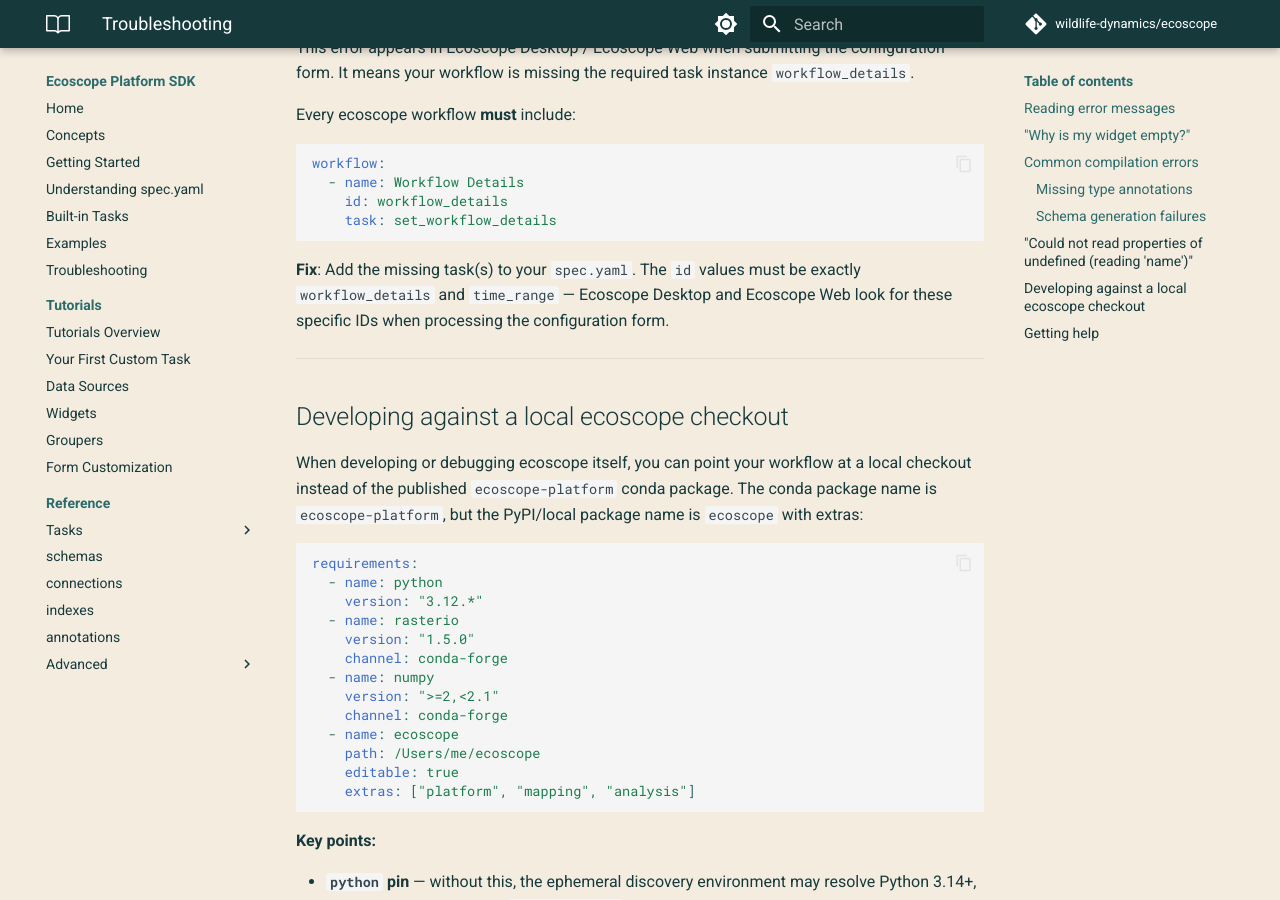
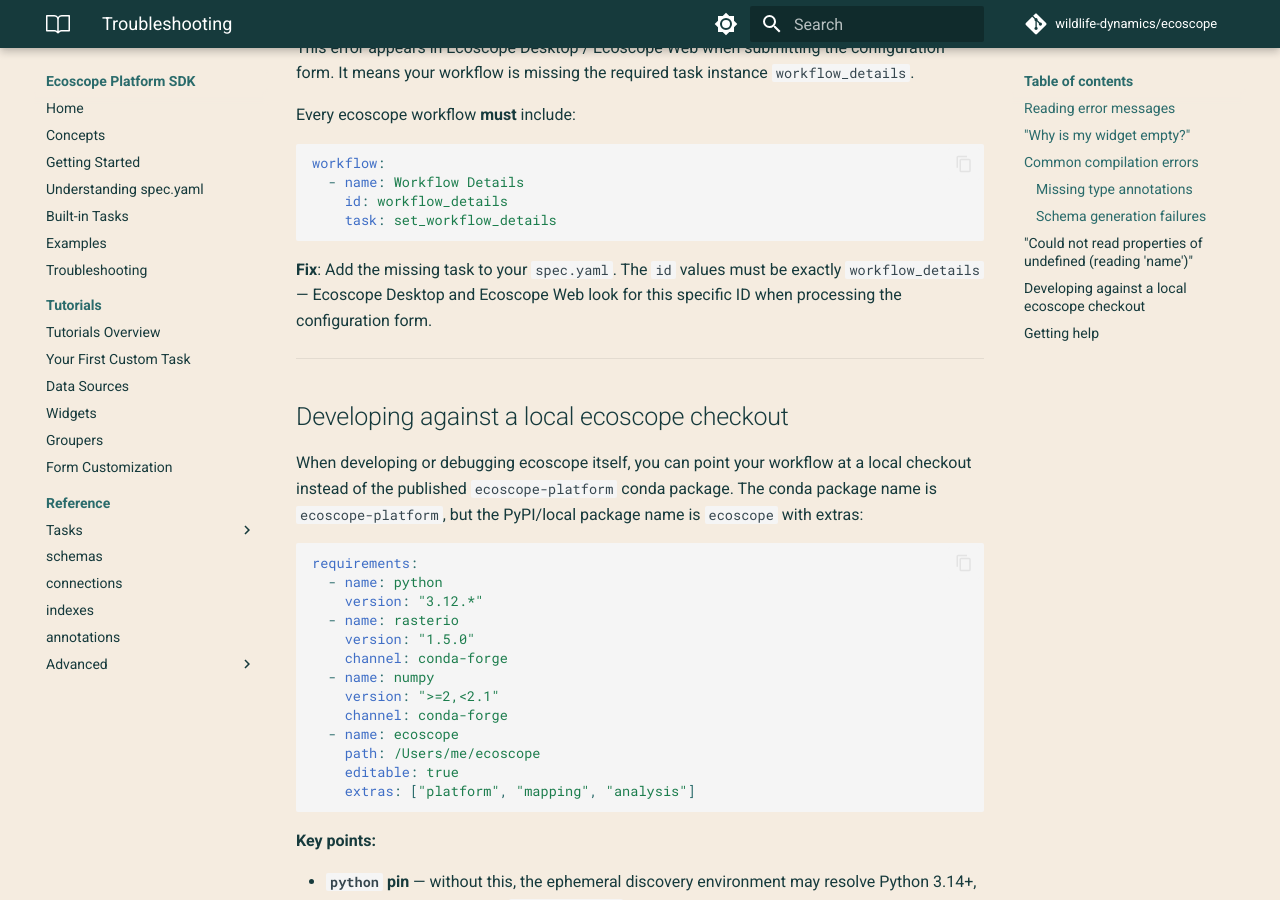
Before and after one commit to wildlife-dynamics/ecoscope, an MkDocs documentation site: the page built from doc/platform-sdk/content/troubleshooting.md, in a window 1280 px wide and 900 px high, scrolled down 2188 px. Built offline with MkDocs 1.6.1 and Material for MkDocs 9.7.7, drawn with Linux system fonts in a browser that asks for light colours; comment, search, counter and statistics services are not loaded.

Commit message:
Update doc/platform-sdk/content/troubleshooting.md
Co-authored-by: Charles Stern <62192187+cisaacstern@users.noreply.github.com>

````diff
--- a/doc/platform-sdk/content/troubleshooting.md
+++ b/doc/platform-sdk/content/troubleshooting.md
@@ -86,7 +86,7 @@ workflow:
     task: set_workflow_details
 ```
 
-**Fix**: Add the missing task(s) to your `spec.yaml`. The `id` values must be exactly `workflow_details` and `time_range` — Ecoscope Desktop and Ecoscope Web look for these specific IDs when processing the configuration form.
+**Fix**: Add the missing task to your `spec.yaml`. The `id` values must be exactly `workflow_details` — Ecoscope Desktop and Ecoscope Web look for this specific ID when processing the configuration form.
 
 ---
 
````
